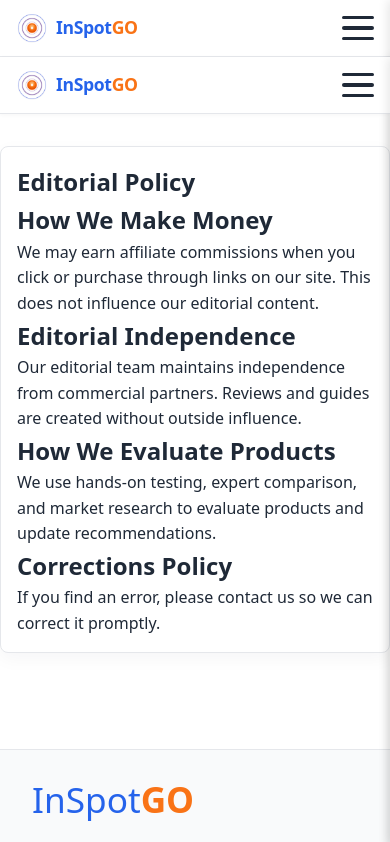
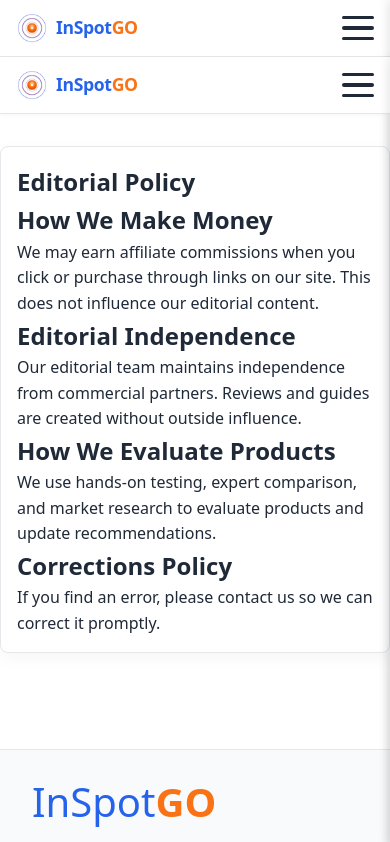
Before and after one commit to munizcesar/InSpotGO-US, an Astro site: page /editorial-policy in a window 390 px wide. Shown: the top 842 px of the page. Built offline with nearby package versions, Linux system fonts and the light colour scheme; Astro itself is replaced by a stand-in of ours.

Commit message:
Fix footer logo to use orange (COLOR-GUIDE) and increase mobile size

```diff
--- a/src/components/Footer.astro
+++ b/src/components/Footer.astro
@@ -75,7 +75,7 @@
   }
 
   .footer-logo .logo-go {
-    color: var(--color-accent);
+    color: var(--color-action);
     font-weight: 700;
   }
 
@@ -147,7 +147,7 @@
     }
 
     .footer-logo {
-      font-size: 2.2rem; /* Aumentado de 1.8rem para 2.2rem no mobile */
+      font-size: 2.5rem; /* Increased from 2.2rem to 2.5rem on mobile */
     }
 
     .footer-tagline {
```
